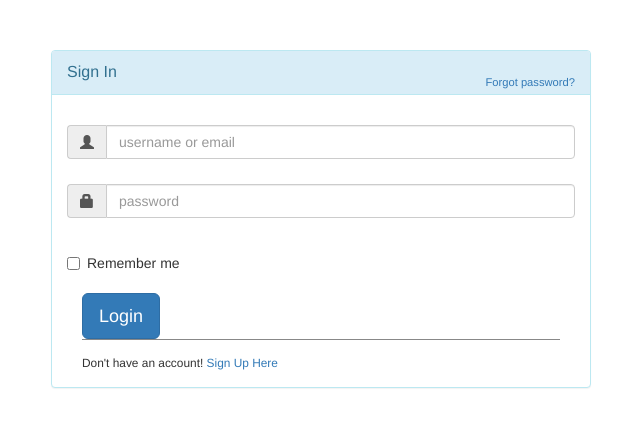
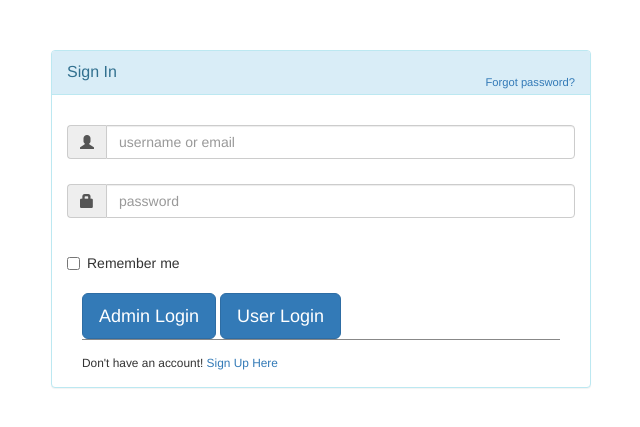
Before and after one commit to vthannir/Smart-Inventory-Web_GDP, a Node server app: page /login in a window 1280 px wide. Shown: the top 427 px of the page, without its empty margins (319-959 px from the left). Run offline with Node 20, Linux system fonts and the light colour scheme; some libraries are stand-ins or nearby versions.

Commit message:
Some changes

```diff
--- a/package.json
+++ b/package.json
@@ -11,9 +11,10 @@
     "cookie-parser": "~1.4.3",
     "debug": "~2.6.0",
     "express": "~4.14.1",
+    "jade": "1.11.0",
+    "jsonwebtoken": "^8.3.0",
     "mongoose": "^4.9.0",
     "morgan": "~1.7.0",
-    "jade": "1.11.0",
     "serve-favicon": "~2.3.2"
   }
 }
--- a/views/login.html
+++ b/views/login.html
@@ -66,7 +66,8 @@
                             <!-- Button -->
 
                             <div class="col-sm-12 controls">
-                                <button class="btn btn-primary btn-lg" ng-click="loginUser()">Login</button>
+                                <button class="btn btn-primary btn-lg" ng-click="loginUser()">Admin Login</button>
+                                <button class="btn btn-primary btn-lg" ng-click="loginUser()">User Login</button>
                             </div>
                         </div>
 
```
Also changed, not shown: 1 other file.
